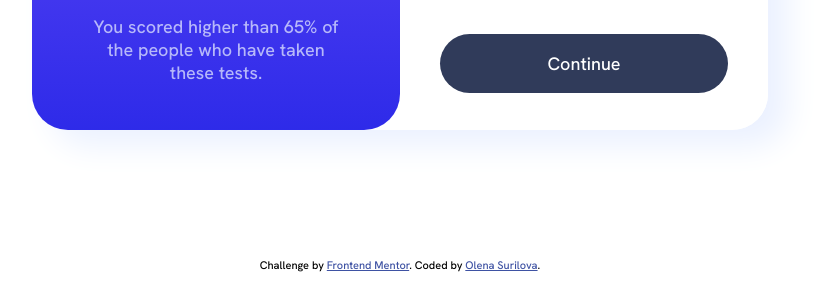
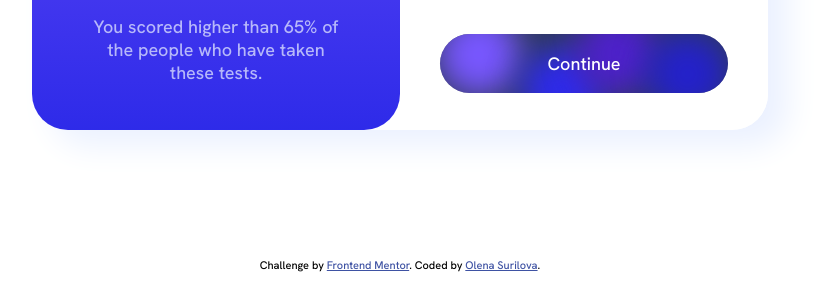
Before and after one commit to helen25sur/challenges-frontend-mentor, a plain HTML site: page results-summary-component/index.html in a window 1280 px wide. Shown: the part 502-800 px from the top of the page, without its empty margins (240-1054 px from the left). Drawn offline with Linux system fonts and the light colour scheme.

Commit message:
6: add advanced style for button

```diff
--- /dev/null
+++ b/results-summary-component/assets/styles/button.css
@@ -0,0 +1,115 @@
+/* Base */
+
+#continue {
+  position: relative;
+  width: 100%;
+  background-color: var(--dark-gray-blue-clr);
+  color: var(--white-clr);
+  margin-top: 23px;
+  border-radius: 30px;
+  text-decoration: none;
+  text-align: center;
+  cursor: pointer;
+}
+
+.button__content {
+  position: relative;
+  padding: 18px;
+  width: 100%;
+  height: 100%;
+  overflow: hidden;
+  border-radius: 30px;
+
+}
+
+.button__text {
+  position: relative;
+  z-index: 10;
+}
+
+/* Button shapes */
+
+.button__content div {
+  width: 84px;
+  height: 84px;
+  border-radius: 50%;
+  position: absolute;
+  inset: 0;
+  margin: auto;
+  filter: blur(16px);
+}
+
+.button__shape-1 {
+  background-color: var(--light-slate-blue-bg);
+  transform: translate(-112px, -14px);
+  animation: shape-1 6s 1s ease-out infinite;
+}
+
+.button__shape-2 {
+  background-color: var(--light-royal-blue-bg);
+  transform: translate(-35px, 4px);
+  animation: shape-2 6s 1s ease-in infinite;
+}
+
+.button__shape-3 {
+  background-color: var(--violet-blue-clr);
+  transform: translate(35px, -14px);
+  animation: shape-3 6s ease-out infinite;
+}
+
+.button__shape-4 {
+  background-color: var(--persian-blue-clr);
+  transform: translate(112px, 16px);
+  animation: shape-4 6s ease-in infinite;
+}
+
+/* Button shadow */
+.button::after {
+  content: '';
+  width: 80%;
+  height: 0.6rem;
+  background: linear-gradient(80deg,
+      var(--light-slate-blue-bg) 10%,
+      var(--light-royal-blue-bg) 30%,
+      var(--violet-blue-clr) 60%,
+      var(--persian-blue-clr) 90%);
+  border-radius: 4rem;
+  position: absolute;
+  left: 0;
+  right: 0;
+  margin: 0 auto;
+  bottom: -2px;
+  filter: blur(12px);
+  opacity: 0;
+  transition: opacity 0.5s ease-in;
+}
+
+.button:hover:after {
+  opacity: 1;
+}
+
+/* Button Animation */
+
+@keyframes shape-1 {
+  33% {
+    transform: translate(-90px, 0);
+  }
+}
+
+@keyframes shape-2 {
+  33% {
+    transform: translate(-16px, 36px);
+  }
+}
+
+@keyframes shape-3 {
+  33% {
+    transform: translate(16px, 24px);
+  }
+}
+
+@keyframes shape-4 {
+  33% {
+    transform: translate(90px, 0);
+  }
+}
--- a/results-summary-component/assets/styles/style.css
+++ b/results-summary-component/assets/styles/style.css
@@ -199,12 +199,3 @@ main section {
 .summary-item:nth-of-type(4) .item-title::before {
   background-image: url('../images/icon-visual.svg');
 }
-
-#continue {
-  width: 100%;
-  background-color: var(--dark-gray-blue-clr);
-  color: var(--white-clr);
-  margin-top: 23px;
-  padding: 18px;
-  border-radius: 30px;
-}
--- a/results-summary-component/assets/styles/vars.css
+++ b/results-summary-component/assets/styles/vars.css
@@ -50,7 +50,9 @@
   --light-slate-blue-bg: hsl(252, 100%, 67%);
   --light-royal-blue-bg: hsl(241, 81%, 54%);
   --violet-blue-circle: hsla(256, 72%, 46%, 1);
-  --persian-blue-circle: hsla(241, 72%, 46%, 0);
+  --persian-blue-circle: hsla(241, 72%, 46%, 0.1);
+  --violet-blue-clr: hsl(256, 72%, 46%);
+  --persian-blue-clr: hsl(241, 72%, 46%);
 
   /* Neutral */
   --white-clr: hsl(0, 0%, 100%);
--- a/results-summary-component/index.html
+++ b/results-summary-component/index.html
@@ -10,6 +10,7 @@
   <link rel="preconnect" href="https://fonts.gstatic.com" crossorigin>
   <link href="https://fonts.googleapis.com/css2?family=Hanken+Grotesk:wght@500;700;800&display=swap" rel="stylesheet">
   <link rel="stylesheet" href="assets/styles/vars.css">
+  <link rel="stylesheet" href="assets/styles/button.css">
   <link rel="stylesheet" href="assets/styles/style.css">
   <style>
     .attribution {
@@ -59,7 +60,18 @@
             <span class="item-score"><strong>72</strong> / 100</span>
           </li>
         </ul>
-        <button id="continue">Continue</button>
+        <a href="#" id="continue" class="button" role="button" tabindex="0">
+          <div class="button__content">
+            <span class="button__text">
+              Continue
+            </span>
+
+            <div class="button__shape-1"></div>
+            <div class="button__shape-2"></div>
+            <div class="button__shape-3"></div>
+            <div class="button__shape-4"></div>
+          </div>
+        </a>
       </section>
     </div>
   </main>
```
